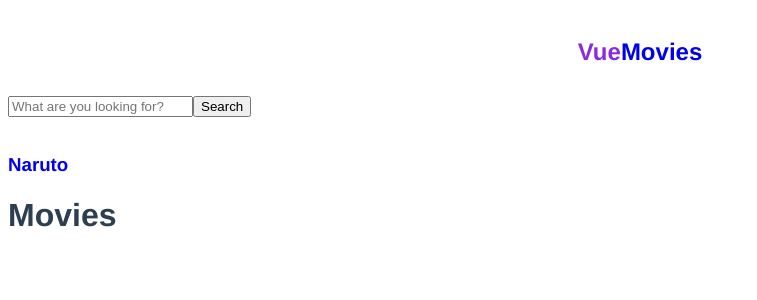
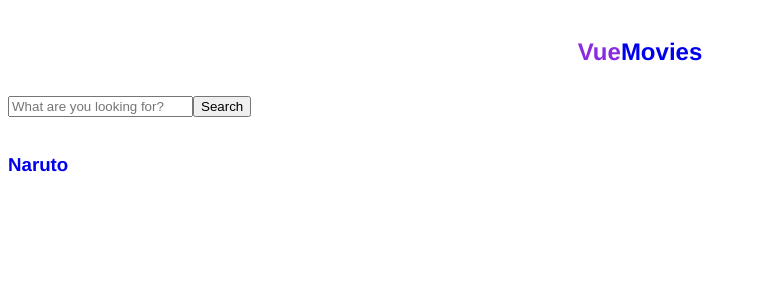
Before and after one commit to GozzAgu/vuemovie, a Vue app: page / in a window 1280 px wide. Shown: the top 300 px of the page, without its empty margins (0-757 px from the left). Built offline with nearby package versions, Linux system fonts and the light colour scheme.

Commit message:
feat: fetched movies from

```diff
--- a/src/views/HomeView.vue
+++ b/src/views/HomeView.vue
@@ -14,20 +14,28 @@
       </router-link>
     </div>
 
-    <div class="movies-list">
-      <h1>Movies</h1>
+    <div class="movie-list" v-for="movie in movies" :key="movie.imdbID">
+      <h2>{{ movie }}</h2>
     </div>
   </div>
 </template>
 
 <script setup>
 import { ref } from 'vue'
+import env from './env';
 
 const search = ref('');
+const movies = ref(['']);
 
 const searchMovies = () => {
   if(search.value !== '') {
-    console.log(search.value)
+    fetch(`http://www.omdbapi.com/?apikey=${env.apikey}&s=${search.value}`)
+    .then(response => response.json())
+    .then(data => {
+      movies.value = data.search;
+      search.value = '';
+      console.log(data)
+    })
   }
 }
 </script>
```
